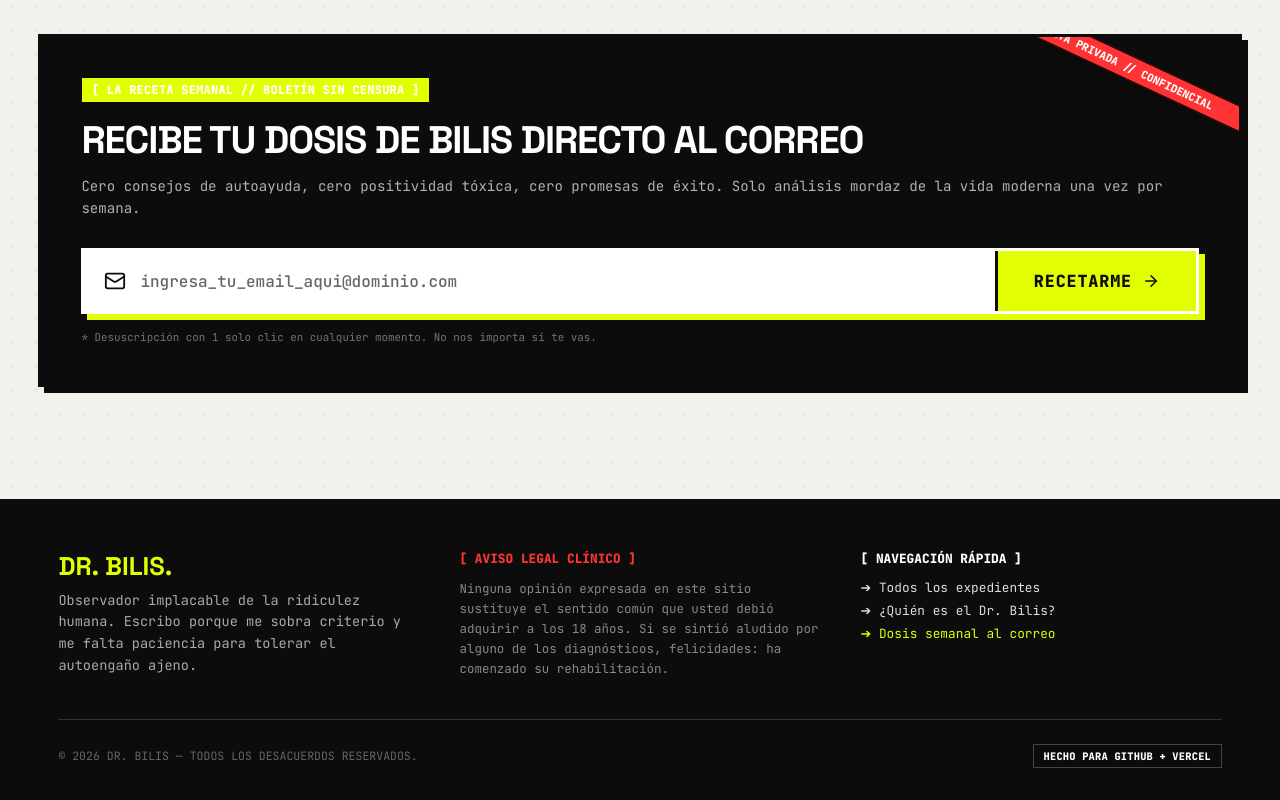
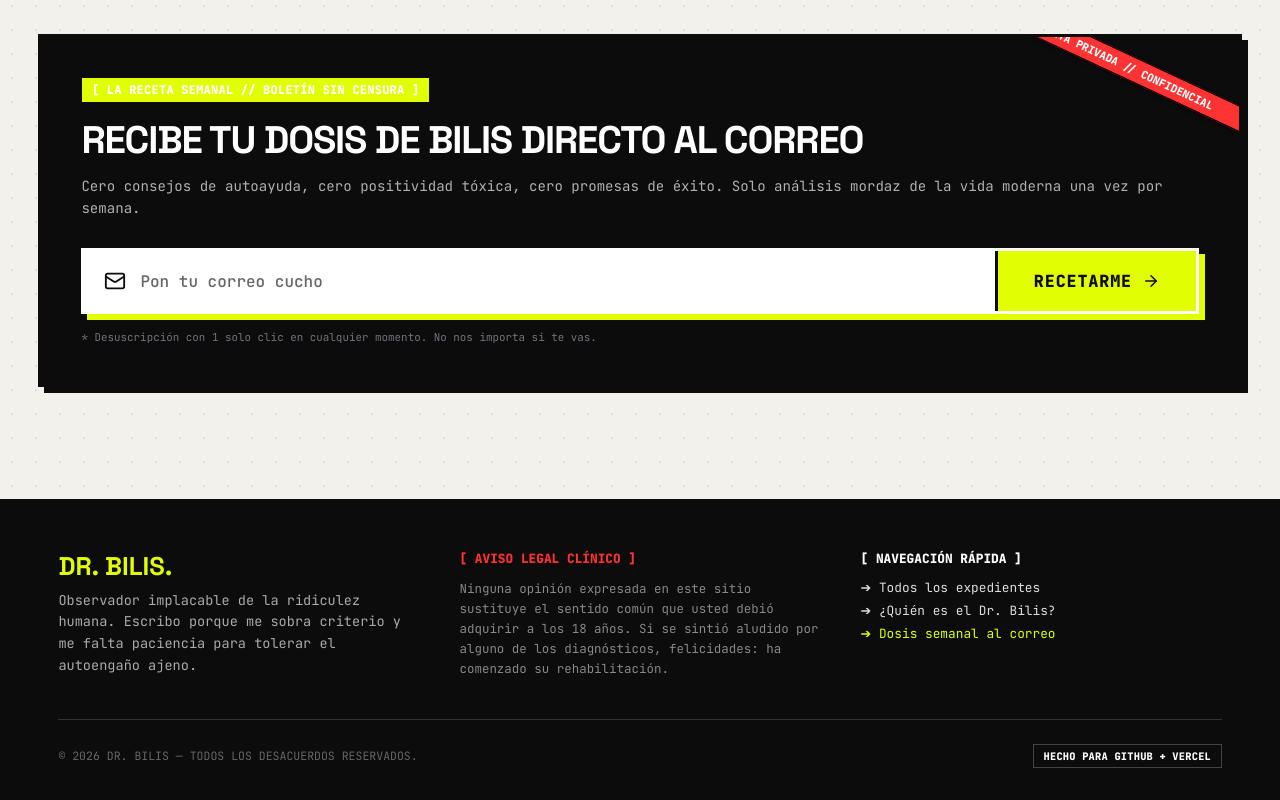
Before and after one commit to MayitoApps/dr-bilis-blog, a Next.js app: page / in a window 1280 px wide. Shown: the part 1182-1982 px from the top of the page. Built offline with nearby package versions, Linux system fonts and the light colour scheme; no server answers.

Commit message:
style: set newsletter placeholder to 'Pon tu correo cucho' and fix flex-shrink

```diff
--- a/src/app/globals.css
+++ b/src/app/globals.css
@@ -463,6 +463,7 @@ a {
 .newsletter-input-wrapper {
   position: relative;
   flex: 1 1 auto;
+  min-width: 0;
   display: flex;
   align-items: center;
   background: #ffffff;
@@ -477,6 +478,7 @@ a {
 
 .newsletter-input {
   width: 100%;
+  min-width: 0;
   min-height: 60px;
   padding: 1rem 1.25rem 1rem 3.5rem;
   background: #ffffff;
@@ -497,6 +499,7 @@ a {
 }
 
 .newsletter-submit {
+  flex-shrink: 0;
   font-family: var(--font-mono);
   font-size: 1.05rem;
   font-weight: 900;
--- a/src/components/NewsletterForm.tsx
+++ b/src/components/NewsletterForm.tsx
@@ -89,7 +89,7 @@ export function NewsletterForm() {
                 <input
                   type="email"
                   required
-                  placeholder="ingresa_tu_email_aqui@dominio.com"
+                  placeholder="Pon tu correo cucho"
                   value={email}
                   onChange={(e) => setEmail(e.target.value)}
                   disabled={status === 'loading'}
```
